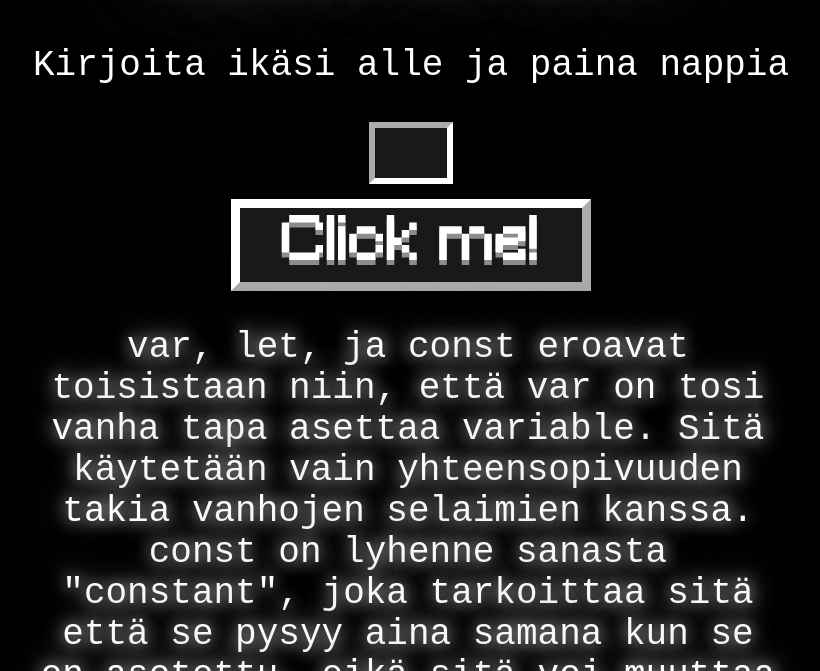
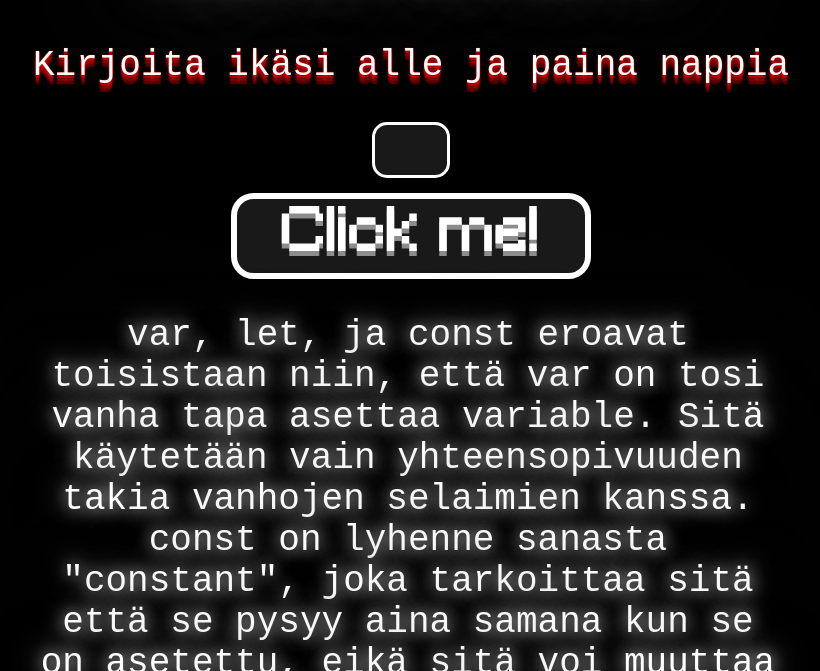
Before and after one commit to aleksi56760/jstehtava1, a plain HTML site: page index.html in a window 1280 px wide. Shown: the part 129-800 px from the top of the page, without its empty margins (229-1049 px from the left). Drawn offline with Linux system fonts and the light colour scheme.

Commit message:
i forgot what i added

```diff
--- a/index.html
+++ b/index.html
@@ -18,6 +18,9 @@
             color: white;
             background-color: #191919;
             text-shadow: 0px 1px 0px rgba(255, 255, 255, 0.5);
+            border-radius: 5px;
+            border: solid;
+            border-width: 1.5px;
         }
         #button2 {
             zoom: 300%;
--- a/main.css
+++ b/main.css
@@ -30,6 +30,10 @@ body {
     cursor: pointer;
     border-color: red;
     box-shadow: 0 0 10px rgb(185, 0, 0), 0 0 20px rgb(189, 0, 0), 0 0 40px rgb(65, 0, 0), 0 0 80px rgb(139, 0, 0);
+}
+
+.button:active {
+    border-color: #c00000;
 }
 
 .button span {
@@ -71,7 +75,7 @@ html, body {
 }
 
 #paragraph {
-    text-shadow: 0px 0px 10px black;
+    text-shadow: 0px 0px 1px rgb(255, 0, 0), 0px 2px 1px rgb(200, 0, 0), 0px 4px 1px rgb(150, 0, 0), 0px 6px 1px rgb(100, 0, 0);
     font-family: monospace;
     -webkit-user-select: none;
     -moz-user-select: none;
@@ -87,6 +91,8 @@ html, body {
     margin-bottom: 5px;
     font-family: "Minecraft";
     text-align: center;
+    border-radius: 5px;
+    border: solid;
     transition: 250ms;
 }
 
```
